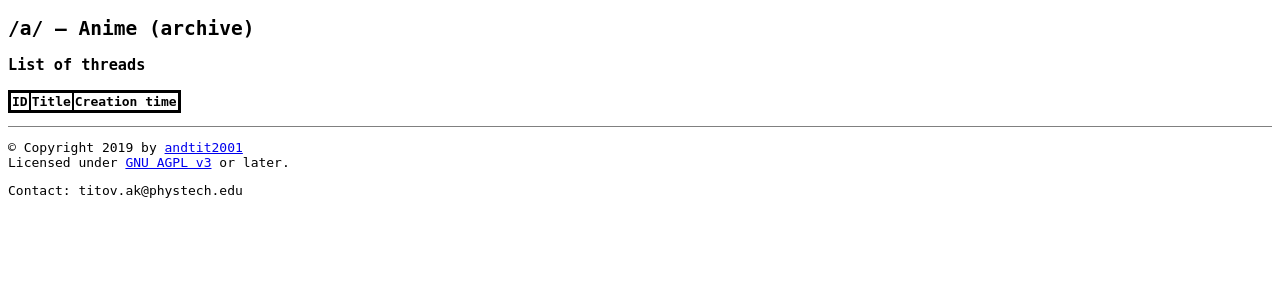
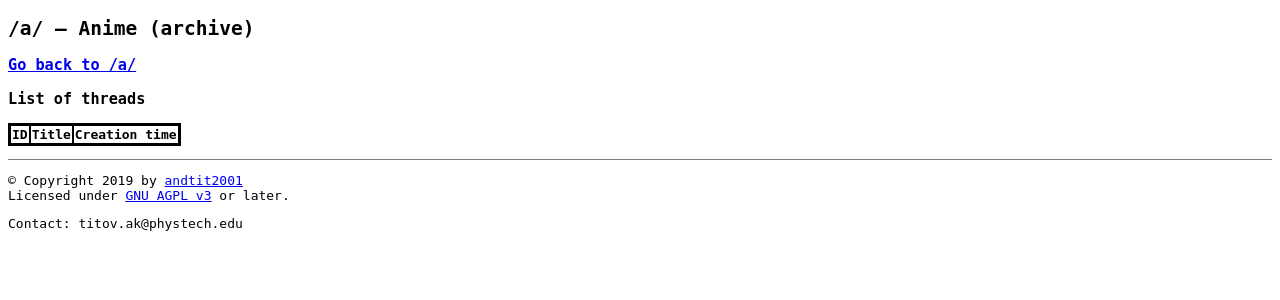
Before and after one commit to andtit2001/miptach, a Flask app: page /a/arch/ in a window 1280 px wide. Shown: the part 55-355 px from the top of the page. Run offline with Flask 2, Linux system fonts and the light colour scheme; data that the repository does not hold is empty; parts of the project's set-up code (start-up, migrations or seed data) failed here and were passed over.

Commit message:
Add link from archive to board

```diff
--- a/site/templates/archive.html
+++ b/site/templates/archive.html
@@ -7,9 +7,8 @@
 {% endblock %}
 {% block content %}
         <div>
-            <div>
             <h2>/{{ board_info[0] }}/ &mdash; {{ board_info[1] }} (archive)</h2>
-            </div>
+            <h3><a href="/{{ board_info[0] }}/">Go back to /{{ board_info[0] }}/</a></h3>
             <section>
             <h3>List of threads</h3>
             <table>
```
